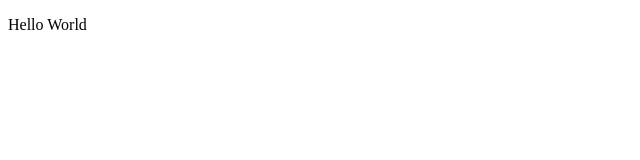
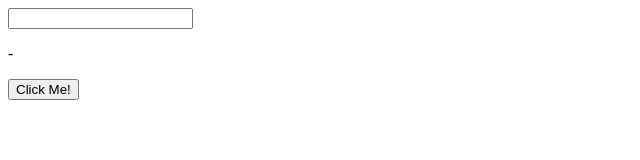
Before and after one commit to JakiAndika/JavascriptBasic, a plain HTML site: page javascript-fundamental/index.html in a window 1280 px wide. Shown: the whole page, without its empty margins (0-640 px from the left). Drawn offline with Linux system fonts and the light colour scheme.

Commit message:
Javascript Event

```diff
--- a/javascript-fundamental/index.html
+++ b/javascript-fundamental/index.html
@@ -7,7 +7,11 @@
 
 </head>
 <body>
-    <p id="hello_world">Hello World</p>
+    <input type="text" id="txtName" value="">
+    <p id="name">-</p>
+
+    <button onclick="setName()">Click Me!</button>
+
     <script src="js/index.js"></script>
 </body>
 </html>
--- a/javascript-fundamental/js/index.js
+++ b/javascript-fundamental/js/index.js
@@ -1,10 +1,4 @@
-var person = {
-    firstName: "Ayunda",
-    lastName:"Susanti",
-    age:21,
-    walk(){
-        return "I am walking";
-    }
-};
-
-console.log(person['firstName']);
+function setName(){
+    var txtName = document.getElementById('txtName');
+    document.getElementById('name').innerHTML = txtName.value;
+}
```
